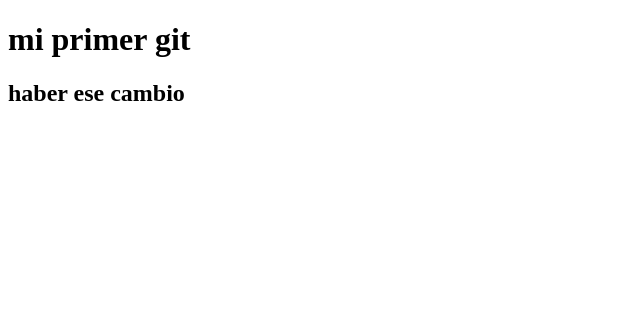
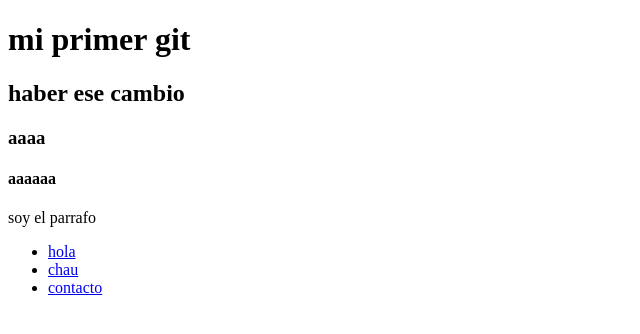
Before and after one commit to ELMENTOR1991/mi-primer-git, a plain HTML site: page index.html in a window 1280 px wide. Shown: the whole page, without its empty margins (0-640 px from the left). Drawn offline with Linux system fonts and the light colour scheme.

Commit message:
mi primer git
agregados html

```diff
--- a/index.html
+++ b/index.html
@@ -9,5 +9,15 @@
 <body>
     <h1>mi primer git</h1>
     <h2>haber ese cambio</h2>
+    <h3>aaaa</h3>
+    <h4>aaaaaa</h4>
+    <p>soy el parrafo</p>
+    <Nav>
+        <ul>
+        <li><a href="#">hola</a></li>
+        <li><a href="#">chau</a></li>
+        <li><a href="#">contacto</a></li>
+        </ul>
+    </Nav>
 </body>
 </html>
```
